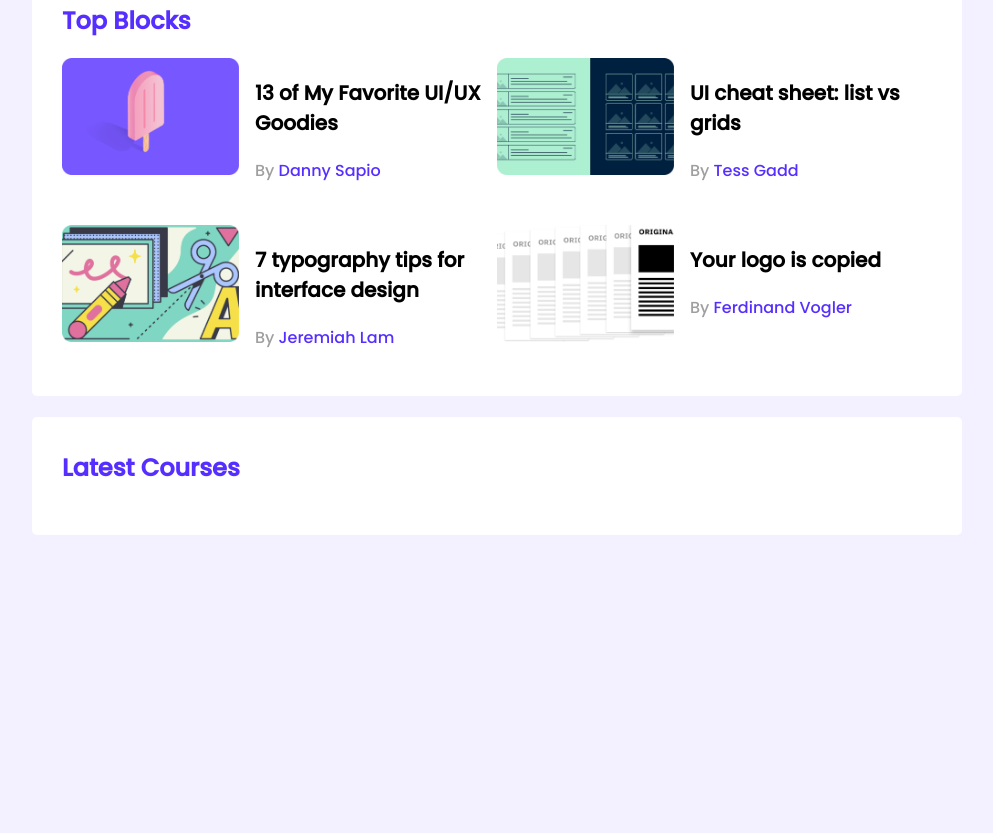
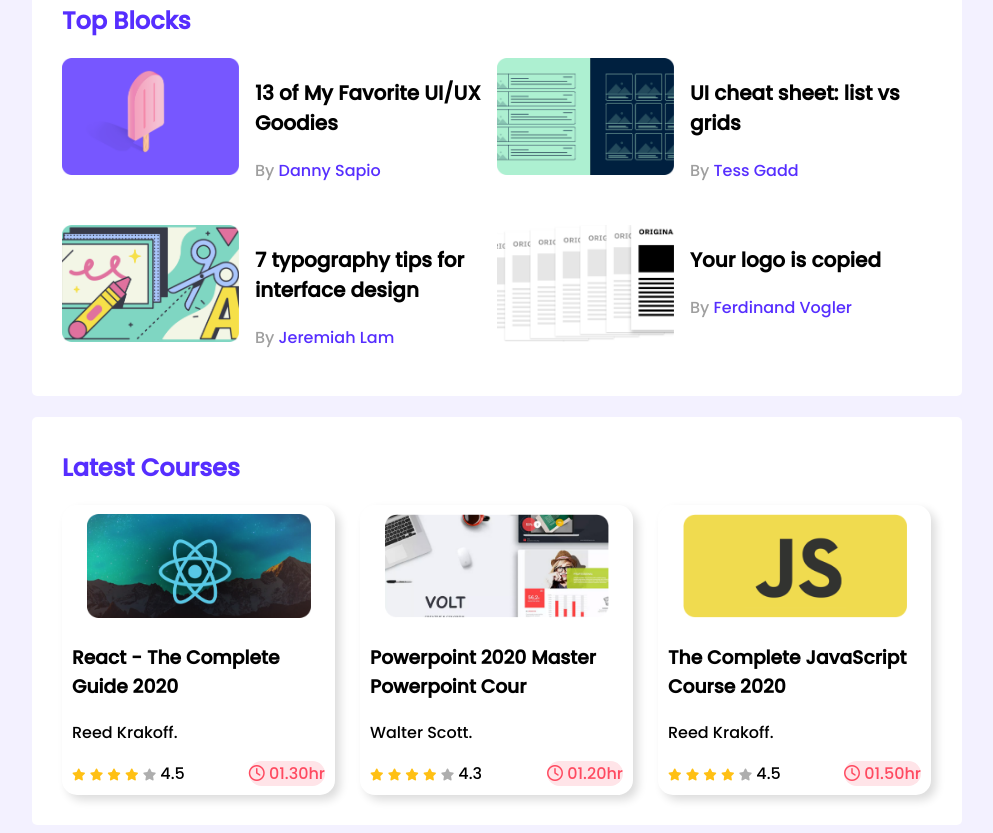
Before and after one commit to hasan75/leader-board-css, a plain HTML site: page index.html in a window 1280 px wide. Shown: the part 329-1162 px from the top of the page, without its empty margins (143-1136 px from the left). Before the commit the page ends 872 px from the top, so only its background shows below. Drawn offline with Linux system fonts and the light colour scheme.

Commit message:
latest courses added

```diff
--- a/index.html
+++ b/index.html
@@ -5,6 +5,8 @@
     <meta http-equiv="X-UA-Compatible" content="IE=edge" />
     <meta name="viewport" content="width=device-width, initial-scale=1.0" />
     <title>Leader Board</title>
+    <!-- font Awesome -->
+    <script src="https://kit.fontawesome.com/24588bab55.js" crossorigin="anonymous"></script>
     <!-- stylesheet -->
     <link rel="stylesheet" href="styles/style.css" />
   </head>
@@ -97,6 +99,77 @@
       <!-- Latest Cources -->
       <section class="container">
         <h2 class="section-title">Latest Courses</h2>
+        <div class="courses">
+          <div class="course">
+            <div class="course-banner">
+              <img src="images/courses/course-1.png" alt="">
+            </div>
+            <div class="course-detail">
+              <h3 class="course-title">React - The Complete Guide 2020</h3>
+              <p class="course-instructor">Reed Krakoff.</p>
+              <div class="course-info">
+               <div>
+                 <i class="fas fa-star filled"></i>
+                 <i class="fas fa-star filled"></i>
+                 <i class="fas fa-star filled"></i>
+                 <i class="fas fa-star filled"></i>
+                 <i class="fas fa-star empty"></i>
+                 <span>4.5</span>
+               </div>
+               <div class="course-duration">
+                 <i class="far fa-clock"></i>
+                 <span> 01.30hr</span>
+               </div>
+              </div>
+            </div>
+          </div>
+          <div class="course">
+            <div class="course-banner">
+              <img src="images/courses/course-2.png" alt="">
+            </div>
+            <div class="course-detail">
+              <h3 class="course-title">Powerpoint 2020 Master Powerpoint Cour</h3>
+              <p class="course-instructor">Walter Scott.</p>
+              <div class="course-info">
+               <div>
+                 <i class="fas fa-star filled"></i>
+                 <i class="fas fa-star filled"></i>
+                 <i class="fas fa-star filled"></i>
+                 <i class="fas fa-star filled"></i>
+                 <i class="fas fa-star empty"></i>
+                 <span>4.3</span>
+               </div>
+               <div class="course-duration">
+                 <i class="far fa-clock"></i>
+                 <span> 01.20hr</span>
+               </div>
+              </div>
+            </div>
+          </div>
+          <div class="course">
+            <div class="course-banner">
+              <img src="images/courses/course-3.png" alt="">
+            </div>
+            <div class="course-detail">
+              <h3 class="course-title">The Complete JavaScript Course 2020</h3>
+              <p class="course-instructor">Reed Krakoff.</p>
+              <div class="course-info">
+               <div>
+                 <i class="fas fa-star filled"></i>
+                 <i class="fas fa-star filled"></i>
+                 <i class="fas fa-star filled"></i>
+                 <i class="fas fa-star filled"></i>
+                 <i class="fas fa-star empty"></i>
+                 <span>4.5</span>
+               </div>
+               <div class="course-duration">
+                 <i class="far fa-clock"></i>
+                 <span> 01.50hr</span>
+               </div>
+              </div>
+            </div>
+          </div>
+        </div>
       </section>
     </main>
   </body>
--- a/styles/style.css
+++ b/styles/style.css
@@ -78,3 +78,50 @@ hr {
   font-size: 16px;
   color: #562eff;
 }
+/*----------------------
+ Courses Style
+ -----------------------*/
+.courses {
+  display: grid;
+  grid-template-columns: repeat(3, 1fr);
+  grid-column-gap: 24px;
+}
+.course {
+  width: 253px;
+  height: 270px;
+
+  border: 1px;
+  border-radius: 15px;
+  padding: 10px;
+  display: flex;
+  flex-direction: column;
+  justify-content: center;
+  align-items: center;
+  box-shadow: 5px 5px 10px gainsboro;
+}
+.course .course-banner img {
+  width: 224px;
+  height: 104px;
+}
+.course-info {
+  display: flex;
+  align-items: center;
+  justify-content: space-between;
+}
+.fa-star {
+  font-size: 12px;
+}
+.fa-star.filled {
+  color: #ffc014;
+}
+.fa-star.empty {
+  color: #aeaeae;
+}
+.course-duration {
+  color: #ff4a60;
+  background: #ffe4e8;
+  border-radius: 14.6913px;
+}
+.fa-clock {
+  font-size: 14;
+}
```
